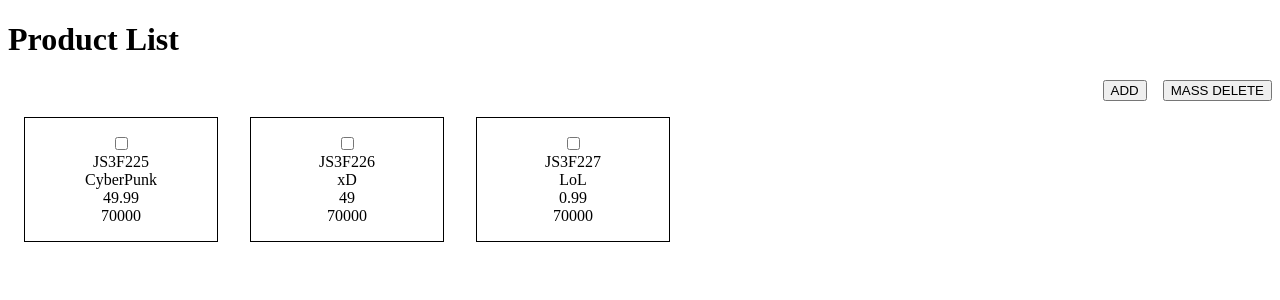
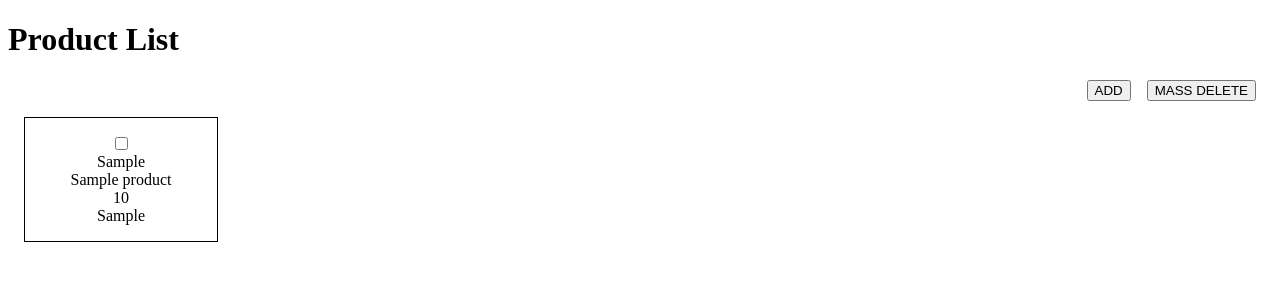
Before and after one commit to TimTimDev/scandi-test, a PHP site: page / in a window 1280 px wide. Shown: the top 300 px of the page. Run offline with PHP 8.4, Linux system fonts and the light colour scheme; tables that the repository leaves empty or names only in its code hold one stand-in row (values such as "Sample post"); data that the repository does not hold is empty; a stand-in replaces the project's code that opens the database connection.

Commit message:
Refactor

```diff
--- a/index.php
+++ b/index.php
@@ -1,39 +1,8 @@
 <?php
 
-$host = "d98707.mysql.zonevs.eu";
-$servername = "d98707_scandi";
-$username = "d98707_tester";
-$password = "";
+$database = require 'bootstrap.php';
 
-/* try {
-  $conn = new PDO("mysql:host=$host;dbname=$servername", $username, $password);
-  // set the PDO error mode to exception
-  $conn->setAttribute(PDO::ATTR_ERRMODE, PDO::ERRMODE_EXCEPTION);
-  echo "Connected successfully";
-} catch(PDOException $e) {
-  echo "Connection failed: " . $e->getMessage();
-} */
-
-$sku = "SKU";
-$name = "Name";
-$price = "Price";
-$attribute = "Attribute";
-
-$products = [
-              ["SKU"  => "JS3F225",
-              "Name" => "CyberPunk",
-              "Price" => 49.99,
-              "Size" => 70000],
-              ["SKU"  => "JS3F226",
-              "Name" => "xD",
-              "Price" => 49,
-              "Size" => 70000],
-              ["SKU"  => "JS3F227",
-              "Name" => "LoL",
-              "Price" => 0.99,
-              "Size" => 70000],
-            ];
-
+$products = $database->selectAll('Products');
 
 if(isset($_POST["delete-product"]) && isset($_POST["delete-checkbox"]))
 {
@@ -46,24 +15,7 @@ if(isset($_POST["delete-product"]) && isset($_POST["delete-checkbox"]))
 
 require 'index.view.php';
 
-/* for($x = 1; $x <= count($products); $x++) {
-    echo "<div class='product'>";
-    echo "<input type='checkbox' name='delete-checkbox' id='delete-checkbox'>";
-    foreach($products as $key => $value) {
-        echo "<span> $value </span>";
-    }
-    echo "</div>";
-}
- */
-
-
-
 // $checked = $_GET['delete-checkbox'];
 // foreach($checked as )
 
-
-
-// fix loop
-// Add functionality to buttons
 // Refactor & reorganize code
-// Connect DB
--- a/index.view.php
+++ b/index.view.php
@@ -8,11 +8,11 @@
     <title>Product List</title>
 </head>
 <body>
-    <form action="index.php" method="POST">
     <header class="product-list-header">
         <h1>Product List</h1>
         <div class="header-btns">
             <a href="product-add.php" class="btn"><button>ADD</button></a>
+    <form action="index.php" method="POST">
             <button name="delete-product" value="delete-product-btn" type="submit" id="delete-product-btn" class="btn">MASS DELETE</button>
         </div>
     </header>
@@ -22,10 +22,15 @@
         <?php  foreach($products as $i => $product){ ?>
             <div class="product">
                 <input type='checkbox' name='delete-checkbox[]' class='delete-checkbox' value="<?= $i ?>">
-                    <span><?= $product["SKU"] ?></span>
-                    <span><?= $product["Name"] ?></span>
-                <span><?= $product["Price"] ?></span>
-                <span><?= $product["Size"] ?></span>
+                <span><?= $product->sku ?></span>
+                <span><?= $product->name ?></span>
+                <span><?= $product->price ?></span>
+                <span><?= $product->attribute ?></span>
+
+                <!-- Possible type display check solution: -->
+                <!-- <span>${product.type == 0 ? 'Size: ' : product.type == 1 ? 'Weight: ' : 'Dimension: '}${product.attribute}</span> -->
+
+
             </div>
             <?php  } ?>
 
```
Lines whose indentation alone changed are shown as unchanged.
